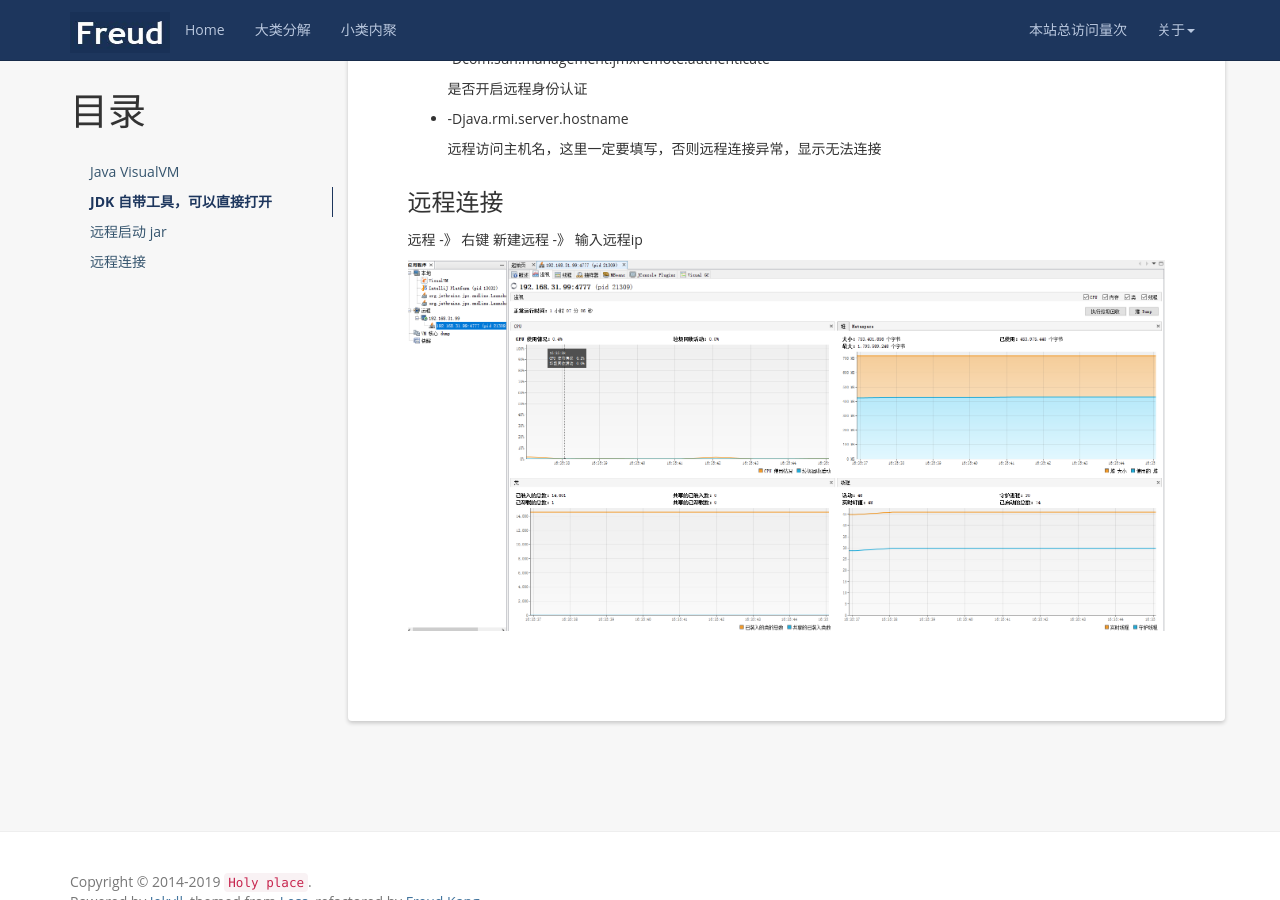
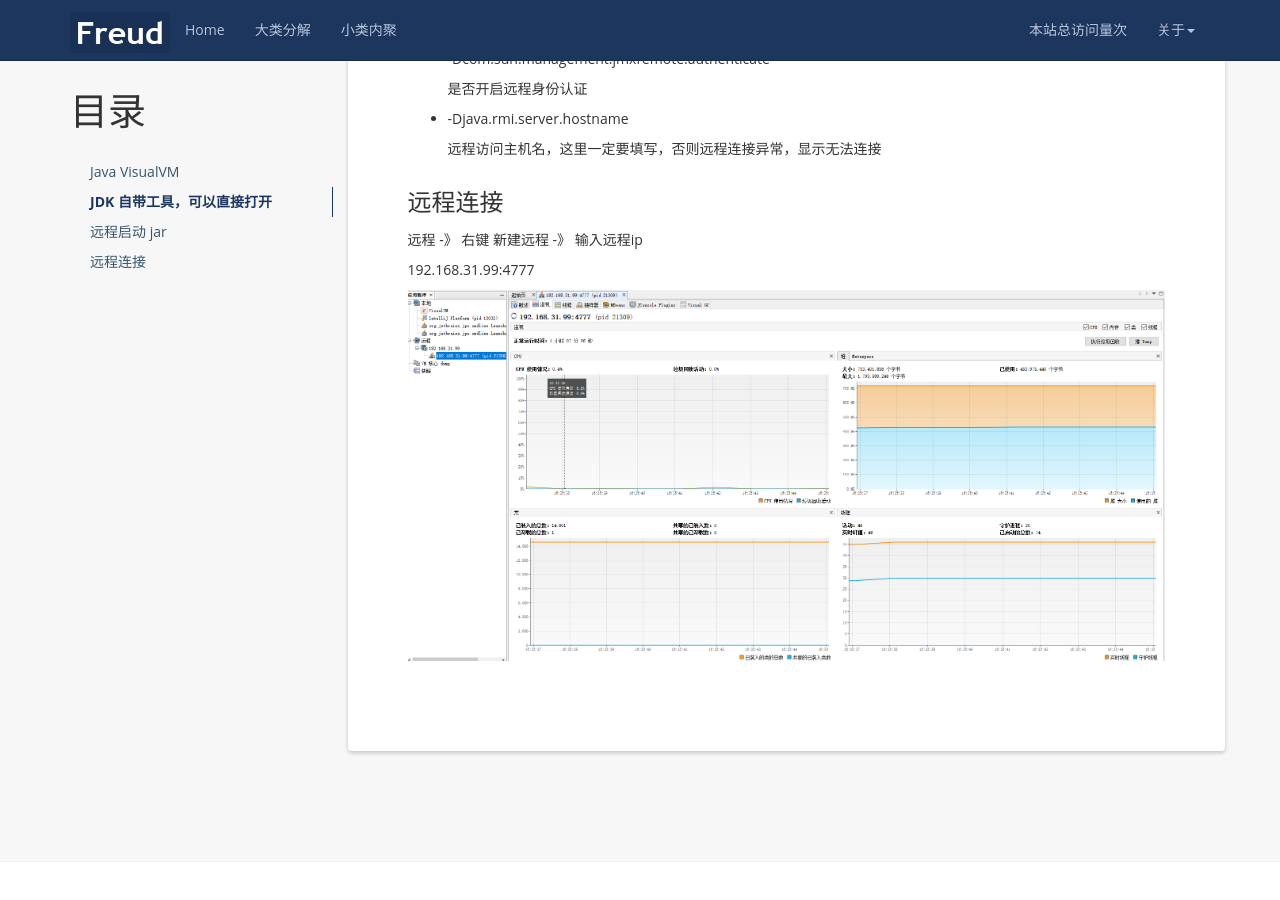
Before and after one commit to TorGor/TorGor.github.io, a Jekyll site: the page built from _posts/2017-09-21-java-JVisualVM.md, in a window 1280 px wide and 900 px high, scrolled down 1757 px. Built offline with Jekyll 4.4.1, drawn with Linux system fonts in a browser that asks for light colours; nearby versions of some CDN libraries; a script that is not in the unit is left out; comment, search, counter and statistics services are not loaded.

Commit message:
feat:JVVM 1.JVVM work

```diff
--- a/_posts/2017-09-21-java-JVisualVM.md
+++ b/_posts/2017-09-21-java-JVisualVM.md
@@ -52,5 +52,7 @@ nohup java -Dcom.sun.management.jmxremote.port=4777
 
 远程 -》 右键 新建远程 -》 输入远程ip
 
+192.168.31.99:4777
+
 
 ![JDK-JVVM]({{ '/styles/images/jmm/JVVM-console.png' | prepend: site.baseurl  }})
```
